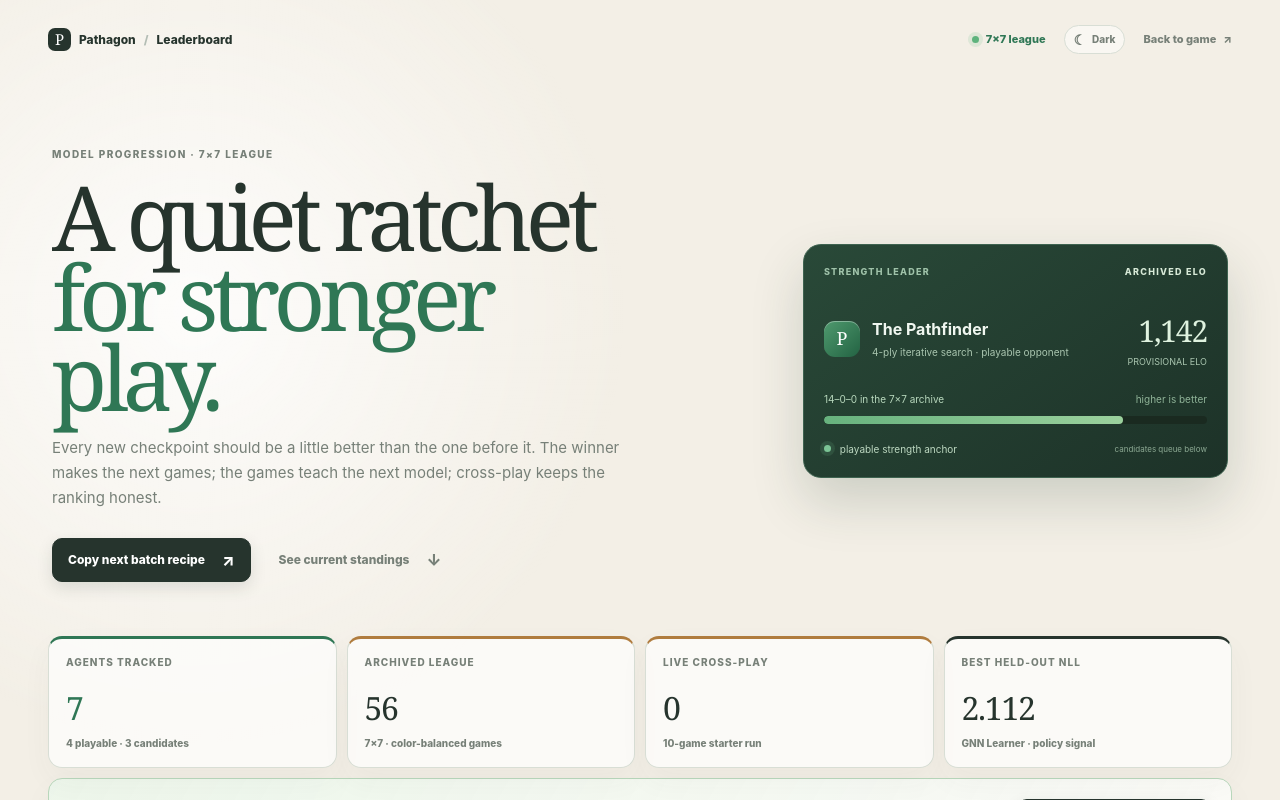
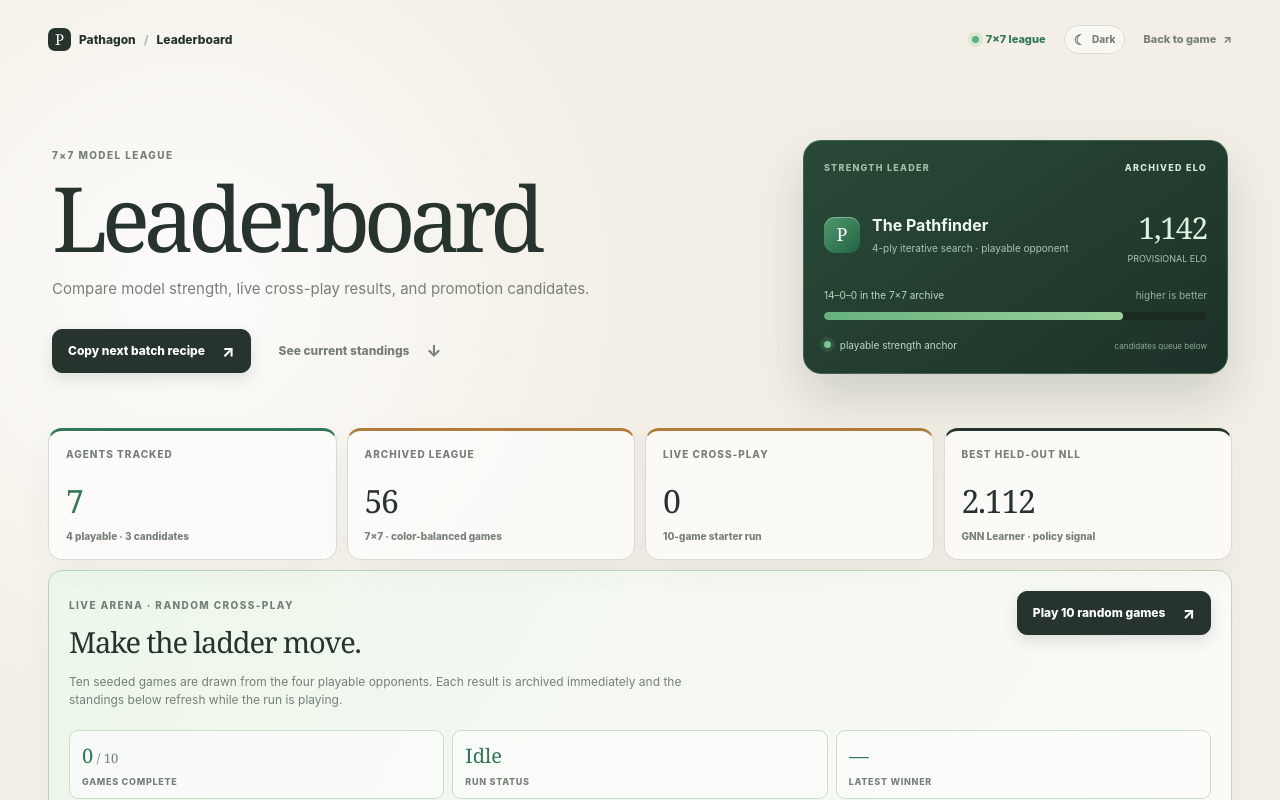
Before and after one commit to johnnysparks/pathagon, a Next.js app: page /lab in a window 1280 px wide. Shown: the top 800 px of the page. Built offline with nearby package versions, Linux system fonts and the light colour scheme; no server answers.

Commit message:
Simplify leaderboard header

```diff
--- a/app/lab/layout.tsx
+++ b/app/lab/layout.tsx
@@ -1,8 +1,8 @@
 import type { Metadata } from "next";
 
 export const metadata: Metadata = {
-  title: "7×7 model leaderboard · Pathagon",
-  description: "Track Pathagon's 7×7 model progression, provisional standings, and cross-play promotion gates.",
+  title: "Leaderboard · Pathagon",
+  description: "7×7 model rankings, live cross-play results, and promotion candidates.",
 };
 
 export default function LearningLabLayout({ children }: Readonly<{ children: React.ReactNode }>) {
--- a/app/lab/page.tsx
+++ b/app/lab/page.tsx
@@ -282,9 +282,9 @@ export default function LearningLab() {
 
       <header className="leaderboard-hero">
         <div className="leaderboard-hero-copy">
-          <span className="portal-kicker">Model progression · 7×7 league</span>
-          <h1>A quiet ratchet<br /><em>for stronger play.</em></h1>
-          <p>Every new checkpoint should be a little better than the one before it. The winner makes the next games; the games teach the next model; cross-play keeps the ranking honest.</p>
+          <span className="portal-kicker">7×7 model league</span>
+          <h1>Leaderboard</h1>
+          <p>Compare model strength, live cross-play results, and promotion candidates.</p>
           <div className="portal-actions">
             <button className="portal-primary" type="button" onClick={copyBatchCommand}>
               {copied ? "Batch command copied" : "Copy next batch recipe"}<span>{copied ? "✓" : "↗"}</span>
```
